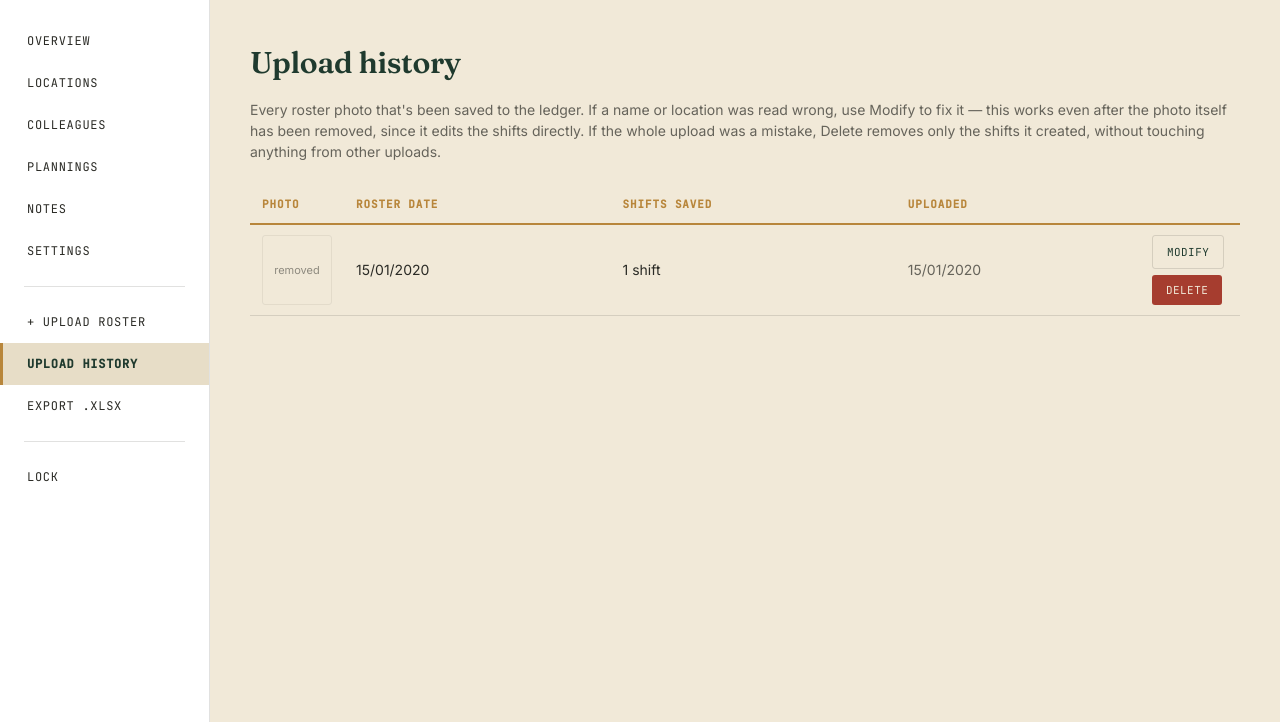
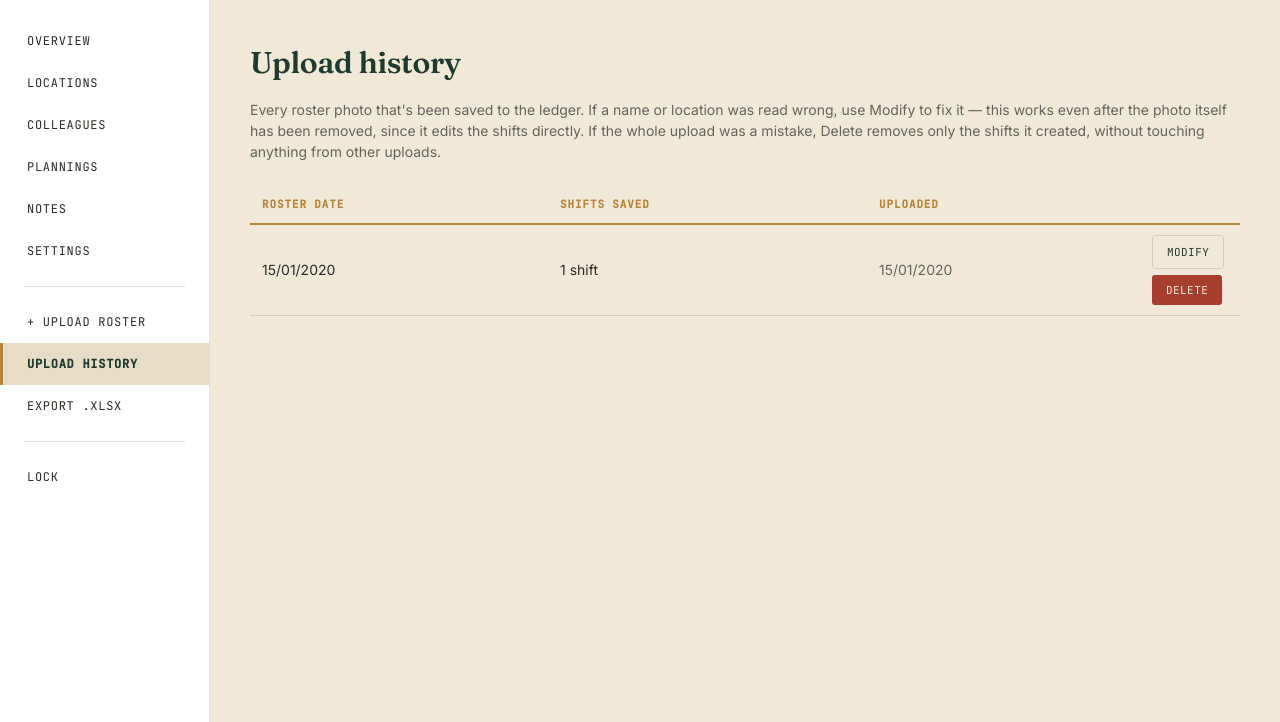
Before and after one commit to tlegrand-be/Museum, a Flask app: page /uploads in a window 1280 px wide. Shown: the part 99-821 px from the top of the page. Run offline with Flask 3, Linux system fonts and the light colour scheme; the visitor is signed in with stand-in values (Sample User, id 1); tables that the repository leaves empty hold one stand-in row (values such as "Sample post").

Commit message:
Remove the photo column from upload history
Co-Authored-By: Claude Opus 5.5 <noreply@anthropic.com>

```diff
--- a/app.py
+++ b/app.py
@@ -315,8 +315,6 @@ def uploads_page():
 
     start = (page - 1) * UPLOADS_PER_PAGE
     uploads = all_uploads[start:start + UPLOADS_PER_PAGE]
-    for u in uploads:
-        u["photo_available"] = bool(u.get("source_image")) and (UPLOAD_DIR / u["source_image"]).is_file()
     return render_template(
         "uploads.html", uploads=uploads, page=page, total_pages=total_pages,
         total_uploads=len(all_uploads),
--- a/templates/uploads.html
+++ b/templates/uploads.html
@@ -17,7 +17,6 @@
 <table>
   <thead>
     <tr>
-      <th style="width: 90px;">Photo</th>
       <th>Roster date</th>
       <th>Shifts saved</th>
       <th>Uploaded</th>
@@ -27,24 +26,6 @@
   <tbody>
     {% for u in uploads %}
     <tr>
-      <td>
-        {% if u.photo_available %}
-        <a href="{{ url_for('upload_image', filename=u.source_image) }}" target="_blank">
-          <img src="{{ url_for('upload_image', filename=u.source_image) }}" alt="Roster photo"
-               style="width:70px; height:70px; object-fit:cover; border-radius:var(--radius); border:1px solid var(--line); display:block;">
-        </a>
-        {% elif u.source_image == 'manual-entry' %}
-        <div title="Entered by hand on the Plannings page"
-             style="width:70px; height:70px; display:flex; align-items:center; justify-content:center; border-radius:var(--radius); border:1px solid var(--line); opacity:0.5; font-size:11px; text-align:center;">
-          manual
-        </div>
-        {% else %}
-        <div title="Photo removed after saving to keep server storage small"
-             style="width:70px; height:70px; display:flex; align-items:center; justify-content:center; border-radius:var(--radius); border:1px solid var(--line); opacity:0.5; font-size:11px; text-align:center;">
-          removed
-        </div>
-        {% endif %}
-      </td>
       <td>{{ u.shift_date | dmy }}</td>
       <td>{{ u.shift_count }} shift{{ 's' if u.shift_count != 1 else '' }}</td>
       <td style="opacity:0.7;">{{ u.uploaded_at | dmy }}</td>
```
